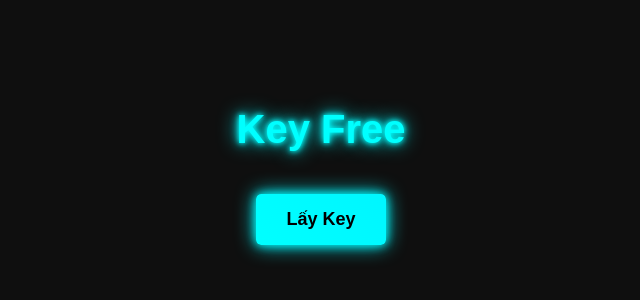
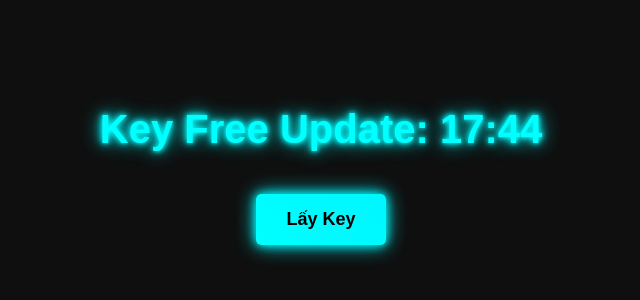
Before and after one commit to TNTxTrick/MulticoloredLimeQbasic, a plain HTML site: page public/index.html in a window 1280 px wide. Shown: the part 220-520 px from the top of the page, without its empty margins (319-959 px from the left). Drawn offline with Linux system fonts and the light colour scheme.

Commit message:
Update index.html

```diff
--- a/public/index.html
+++ b/public/index.html
@@ -82,7 +82,7 @@
     </style>
 </head>
 <body>
-    <h1>Key Free</h1>
+    <h1>Key Free Update: 17:44</h1>
     <button id="generateKeyBtn">Lấy Key</button>
     <div id="apiKey"></div>
     <button id="copyBtn">Copy Key</button>
```
